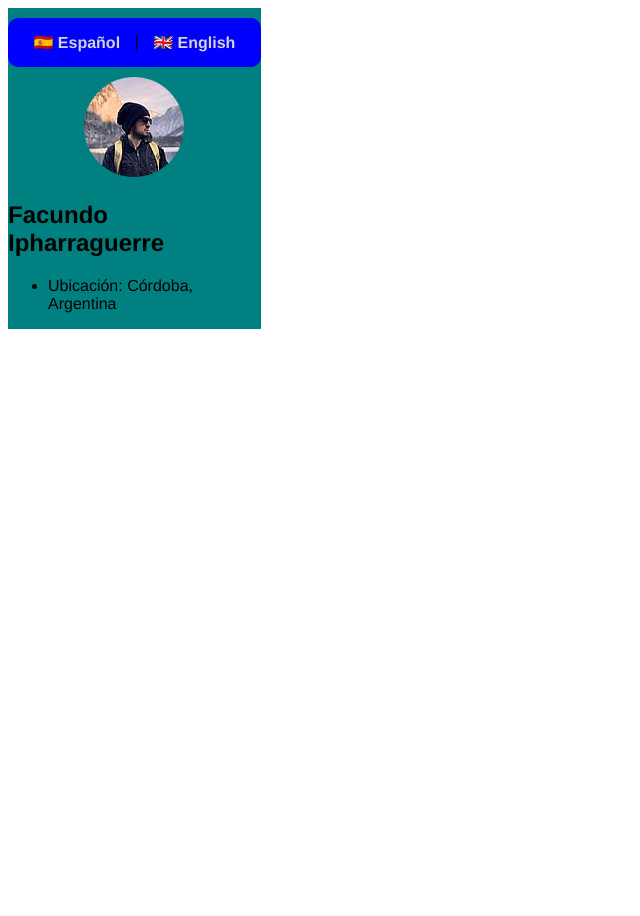
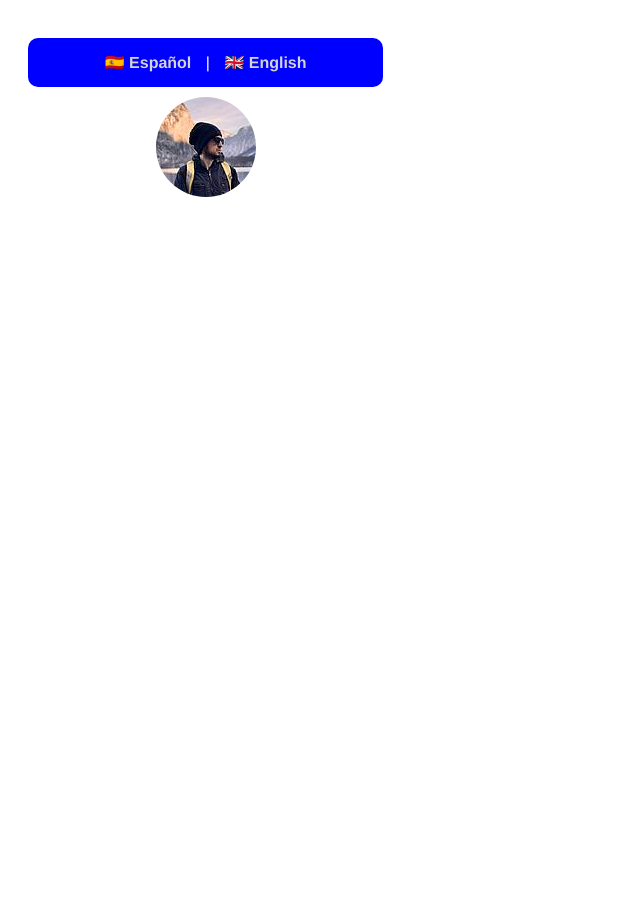
Before and after one commit to fipharraguerre/cv-homepage, a Jekyll site: the page built from index_es.md, in a window 1280 px wide. Shown: the whole page, without its empty margins (0-640 px from the left). Built offline with Jekyll 4.4.1, drawn with Linux system fonts in a browser that asks for light colours.

Commit message:
background removed

```diff
--- a/assets/style.css
+++ b/assets/style.css
@@ -4,30 +4,18 @@
 
 .container {
     display: flex;
-    flex-direction: row; /* Default: sidebar on the left */
-    align-items: flex-start;
+    height: 100vh;
 }
 
 .sidebar {
-    width: 20%; /* Default width */
-    background-color: teal;
-    min-width: 200px;
+    width: 30%;
+    color: white;
+    padding: 20px;
 }
 
 .content {
-    flex: 1; /* Takes remaining space */
-}
-
-/* Responsive: Move sidebar above content on small screens */
-@media (max-width: 768px) { /* Adjusts for smaller screens */
-    .container {
-        flex-direction: column; /* Stack items vertically */
-    }
-
-    .sidebar {
-        width: 100%; /* Full width */
-        text-align: center;
-    }
+    width: 70%;
+    padding: 20px;
 }
 
 #language-switch {
```
